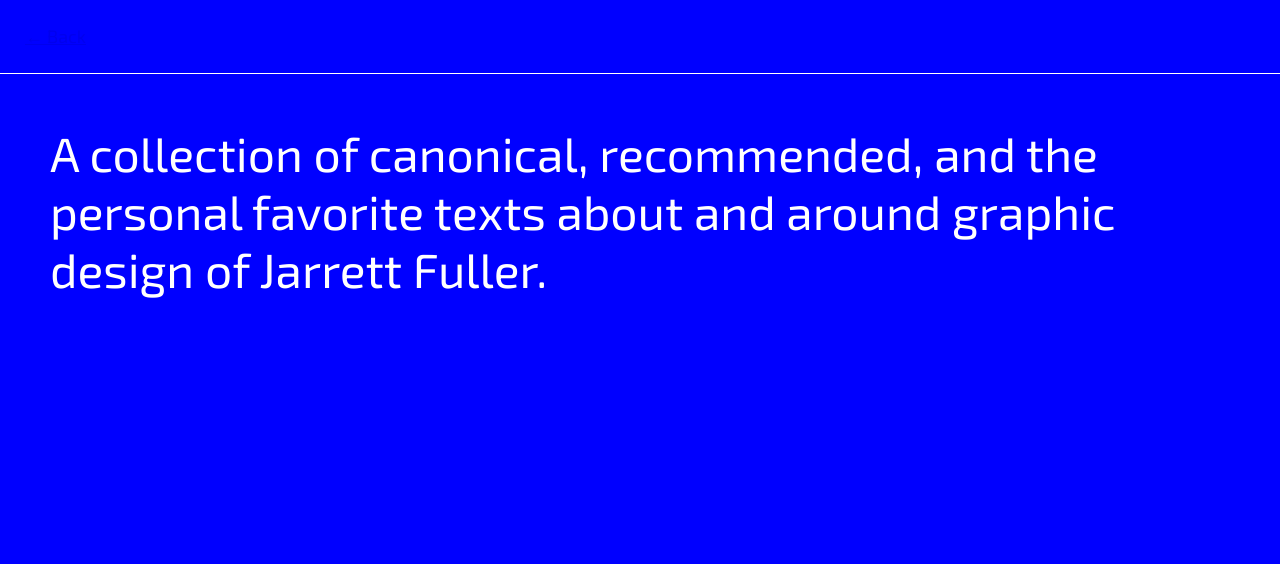
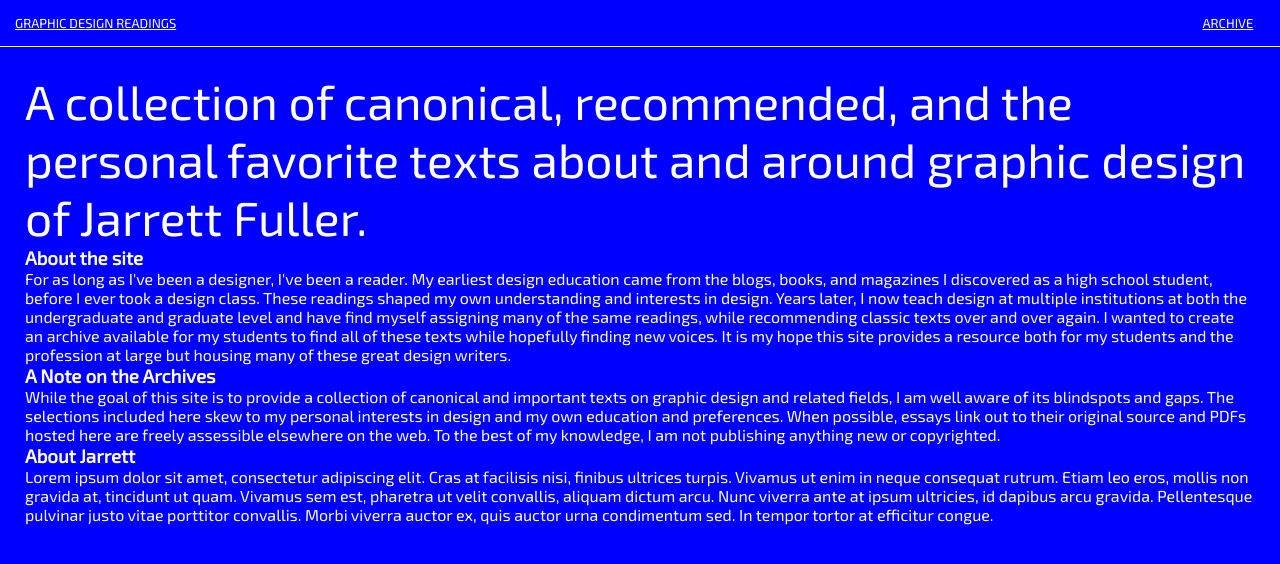
Before and after one commit to jarrettfuller/Graphic-Design-Readings, a Jekyll site: the page built from about.md, in a window 1280 px wide. Shown: the top 564 px of the page. Built offline with Jekyll 4.4.1, drawn with Linux system fonts in a browser that asks for light colours.

Commit message:
started working on about page

```diff
--- a/_layouts/page.html
+++ b/_layouts/page.html
@@ -11,14 +11,42 @@
         font-size: 48px;
         font-family: 'Exo 2', sans-serif;
     }
-    header {
-        width: 100%;
-        border-bottom: 1px solid white;
-        font-size: 18px;
+    .info {
+    width: 100%;
+    border-bottom: 1px solid white;
+    padding-left: 15px;
+    padding-top: 15px;
+    padding-bottom: 15px;
+        padding-right: 15px;
+    box-sizing: border-box;
+    font-size: 13px;
+    text-transform: uppercase;
+    display: flex;
+}
+    .info a {
+        color: white;
+    }
+.key {
+    padding-right: 25px;
+/*    padding-top: 15px;*/
+    width: 95%;
+}
+.key li {
+    float: left;
+    color: grey;
+    padding-right: 25px;
+}
+.key li i {
+    padding-right: 5px;
+}
+.about-link {
+    padding-top: 0px;
+}
+    .about {
         padding: 25px;
     }
-    .about {
-        padding: 50px;
+    .bio {
+        font-size: 16px;
     }
     </style>
 
@@ -26,7 +54,12 @@
 </head>
 <body>
 
-    <header><a href="index">← Back</a></header>
+    <div class="info">
+    <div class="key">
+    <a href="/index">Graphic Design Readings</a></div>
+
+    <div class="about-link"><a href="/index">Archive</a></div>
+</div>
 
 <div class="about">
 
--- a/about.md
+++ b/about.md
@@ -4,3 +4,18 @@
 ---
 
 A collection of canonical, recommended, and the personal favorite texts about and around graphic design of Jarrett Fuller.
+
+<div class="bio">
+<h3>About the site</h3>
+<p>For as long as I've been a designer, I've been a reader. My earliest design education came from the blogs, books, and magazines I discovered as a high school student, before I ever took a design class. These readings shaped my own understanding and interests in design. Years later, I now teach design at multiple institutions at both the undergraduate and graduate level and have find myself assigning many of the same readings, while recommending classic texts over and over again. I wanted to create an archive available for my students to find all of these texts while hopefully finding new voices. It is my hope this site provides a resource both for my students and the profession at large but housing many of these great design writers.</p>
+</div>
+
+<div class="bio">
+<h3>A Note on the Archives</h3>
+<p>While the goal of this site is to provide a collection of canonical and important texts on graphic design and related fields, I am well aware of its blindspots and gaps. The selections included here skew to my personal interests in design and my own education and preferences. When possible, essays link out to their original source and PDFs hosted here are freely assessible elsewhere on the web. To the best of my knowledge, I am not publishing anything new or copyrighted.</p>
+</div>
+
+<div class="bio">
+<h3>About Jarrett</h3>
+<p>Lorem ipsum dolor sit amet, consectetur adipiscing elit. Cras at facilisis nisi, finibus ultrices turpis. Vivamus ut enim in neque consequat rutrum. Etiam leo eros, mollis non gravida at, tincidunt ut quam. Vivamus sem est, pharetra ut velit convallis, aliquam dictum arcu. Nunc viverra ante at ipsum ultricies, id dapibus arcu gravida. Pellentesque pulvinar justo vitae porttitor convallis. Morbi viverra auctor ex, quis auctor urna condimentum sed. In tempor tortor at efficitur congue.</p>
+</div>
```
Also changed, not shown: _posts/2017-9-21-form-has-become-attitude.md (added, +11 -0 lines), index.html (+12 -0 lines), styles.css (+21 -4 lines), 1 other file.
